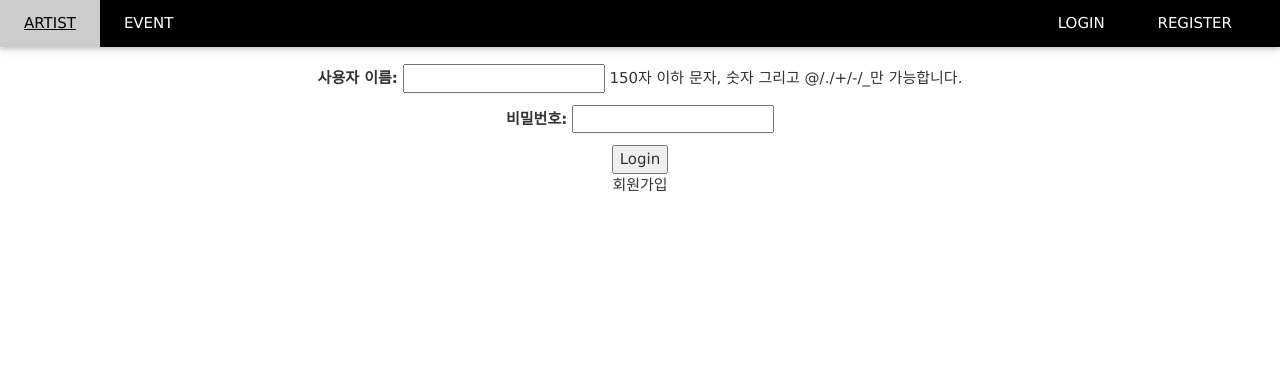
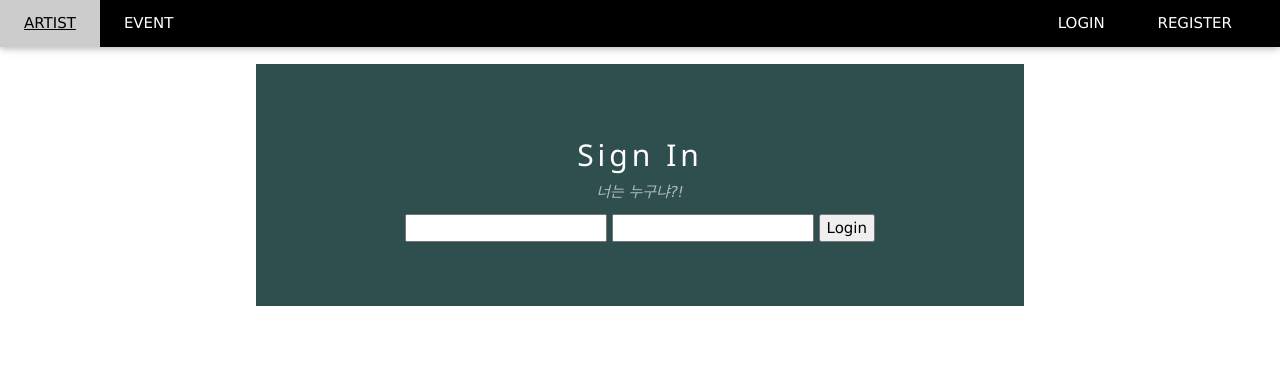
Before and after one commit to pcjs156/INDIE-CATOR, a Django app: page /accounts/signin/ in a window 1280 px wide. Shown: the top 369 px of the page. Run offline with Django 3.2, Linux system fonts and the light colour scheme; some libraries are stand-ins or nearby versions.

Commit message:
signin/signup쪽에 form 쏴줌

```diff
--- a/accounts/templates/signin.html
+++ b/accounts/templates/signin.html
@@ -2,23 +2,28 @@
 {% load static %}
 
 {% block head_default %}
-<link rel="stylesheet" href="{% static 'css/home.css' %}">
+<link rel="stylesheet" href="{% static 'css/signin.css' %}">
 <title>로그인 페이지</title>
 {% endblock %}
 
 {% block content%}
 <article>
-    <div class="w3-container w3-content w3-center w3-padding-64" style="max-width:800px" id="band">
+    <div class="w3-container w3-content w3-center w3-padding-64" style="max-width:800px;" id="main_frame">
+        <div class="w3-black">
+            <div class="w3-container w3-content w3-padding-64" style="max-width:800px; background-color: darkslategrey  ;">
+                <h2 class="w3-wide w3-center">Sign In</h2>
+                <p class="w3-opacity w3-center"><i>너는 누구냐?!</i></p>
                 {% if error %}
-        <p style="color:red">{{ error }}</p>
+                <p style="color:red">Check your ID and PW</p>
                 {% endif %}
-
                 <form action="" method="POST">
                     {% csrf_token %}
-            {{ form.as_p }}
+                        <span class="login_form">{{ form.username }}</span>
+                        <span class="login_form">{{ form.password }}</span>
                     <input type="submit" value="Login">
                 </form>
-        <a href="{% url 'signup' %}">회원가입</a>
+            </div>
+        </div>
     </div>
 </article>
 {% endblock %}
--- a/event_app/templates/home.html
+++ b/event_app/templates/home.html
@@ -39,7 +39,7 @@
 
 
     <!-- The event detail Section -->
-    <div class="w3-black" id="tour">
+    <div class="w3-black" id="event_list">
       <div class="w3-container w3-content w3-padding-64" style="max-width:800px">
         <h2 class="w3-wide w3-center">EVENT DETAIL</h2>
         <p class="w3-opacity w3-center"><i>Remember to book your artists!</i></p><br>
--- a/indiecator_app/templates/artist_main.html
+++ b/indiecator_app/templates/artist_main.html
@@ -3,6 +3,7 @@
 
 {% block head_default %}
 <link rel="stylesheet" href="{% static 'css/home.css' %}">
+<link rel="stylesheet" href="{% static 'css/artist_main.css' %}">
 <title>INDIE_CATOR</title>
 {% endblock %}
 
--- a/static/css/artist_edit.css
+++ b/static/css/artist_edit.css
@@ -0,0 +1,3 @@
+article {
+    margin-top: 5rem;
+}
--- /dev/null
+++ b/static/css/signin.css
@@ -0,0 +1,3 @@
+form > input {
+    color: black;
+}
```
Also changed, not shown: accounts/static/css/signin.css (added, +17 -0 lines), accounts/templates/signup.html (+7 -1 lines), static/css/main.css (+13 -3 lines). Lines whose indentation alone changed are shown as unchanged.
